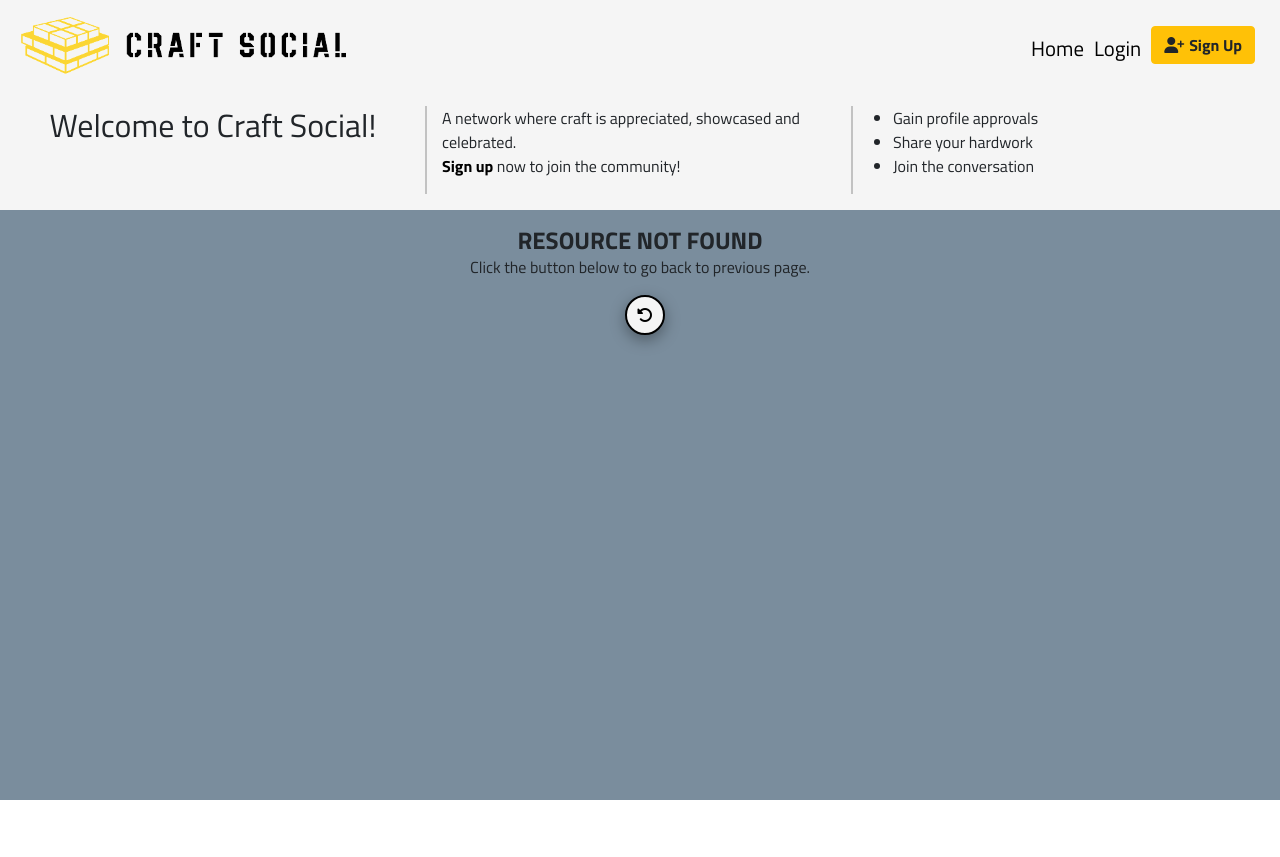
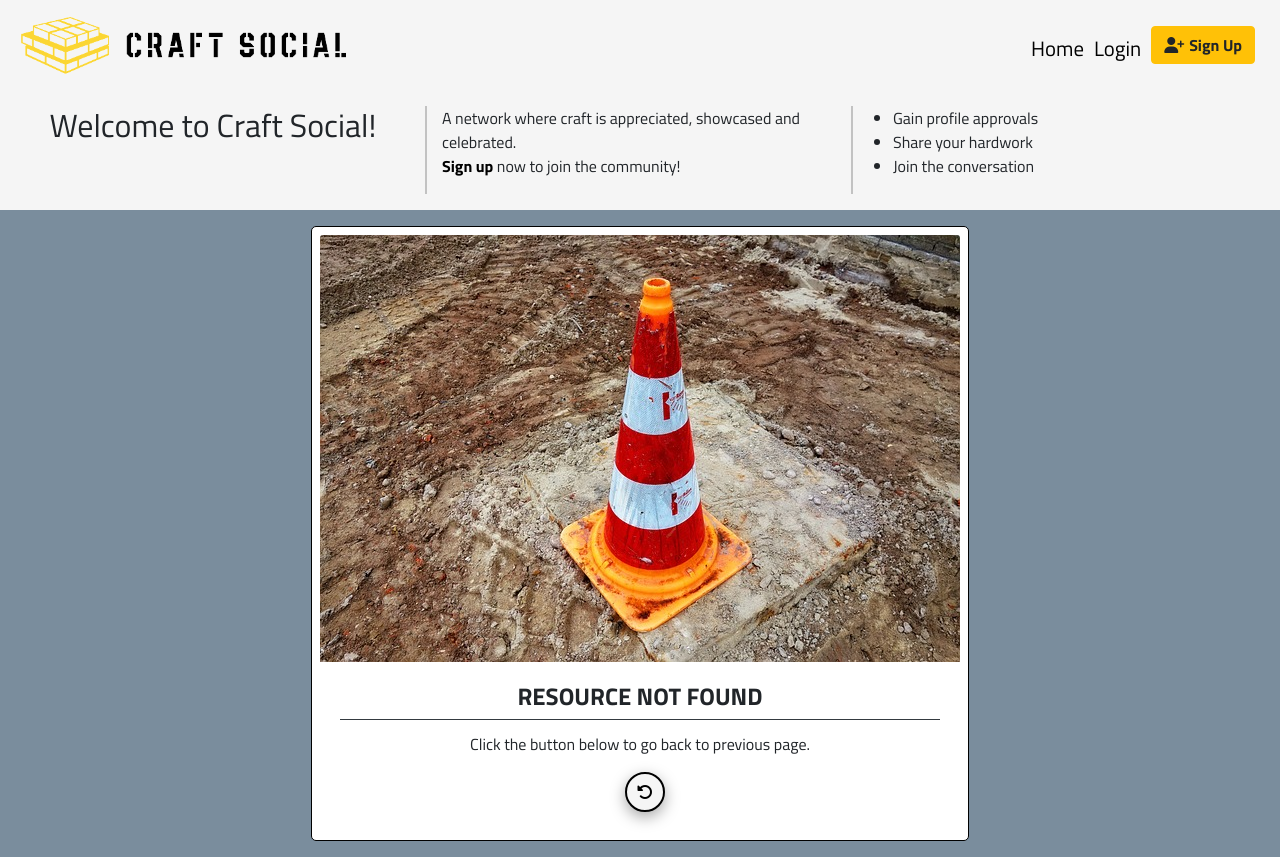
Before and after one commit to mtmanning93/craft-front, a React (Create React App) app: page /page-not-found in a window 1280 px wide. Before the commit the page ends 800 px from the top, so only its background shows below. Built offline with nearby package versions, Linux system fonts and the light colour scheme; no server answers.

Commit message:
Add styling to error page

```diff
--- a/src/pages/ErrorPage.js
+++ b/src/pages/ErrorPage.js
@@ -1,16 +1,21 @@
 import React from "react";
 import BackButton from "../components/buttons/BackButton";
-import { Container } from "react-bootstrap";
+import { Card } from "react-bootstrap";
+import errorCone from "../assets/error_cone.jpg";
+import mainStyles from "../App.module.css";
 
 const ErrorPage = () => {
 	return (
-		<Container fluid className="d-flex flex-column text-center mt-3">
-			<h1>Resource Not Found</h1>
-			<p>Click the button below to go back to previous page.</p>
-			<div>
-			    <BackButton />
-			</div>
-		</Container>
+		<Card className={`${mainStyles.Content} text-center m-3 p-2`}>
+			<Card.Img variant="top" src={errorCone}/>
+			<Card.Body>
+				<Card.Title className="border-bottom border-dark pb-2" as="h1">Resource Not Found</Card.Title>
+				<Card.Text>
+					Click the button below to go back to previous page.
+				</Card.Text>
+				<BackButton />
+			</Card.Body>
+		</Card>
 	);
 };
 
```
Also changed, not shown: src/assets/error_cone.jpg (added).
